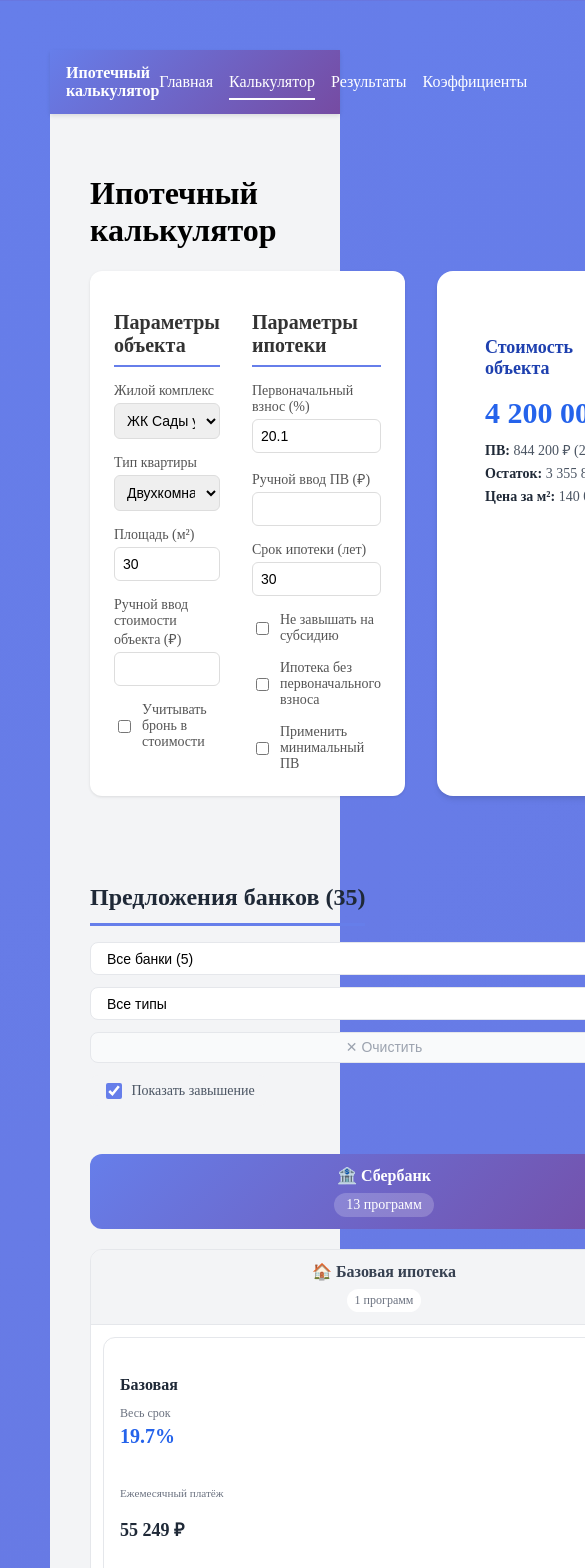
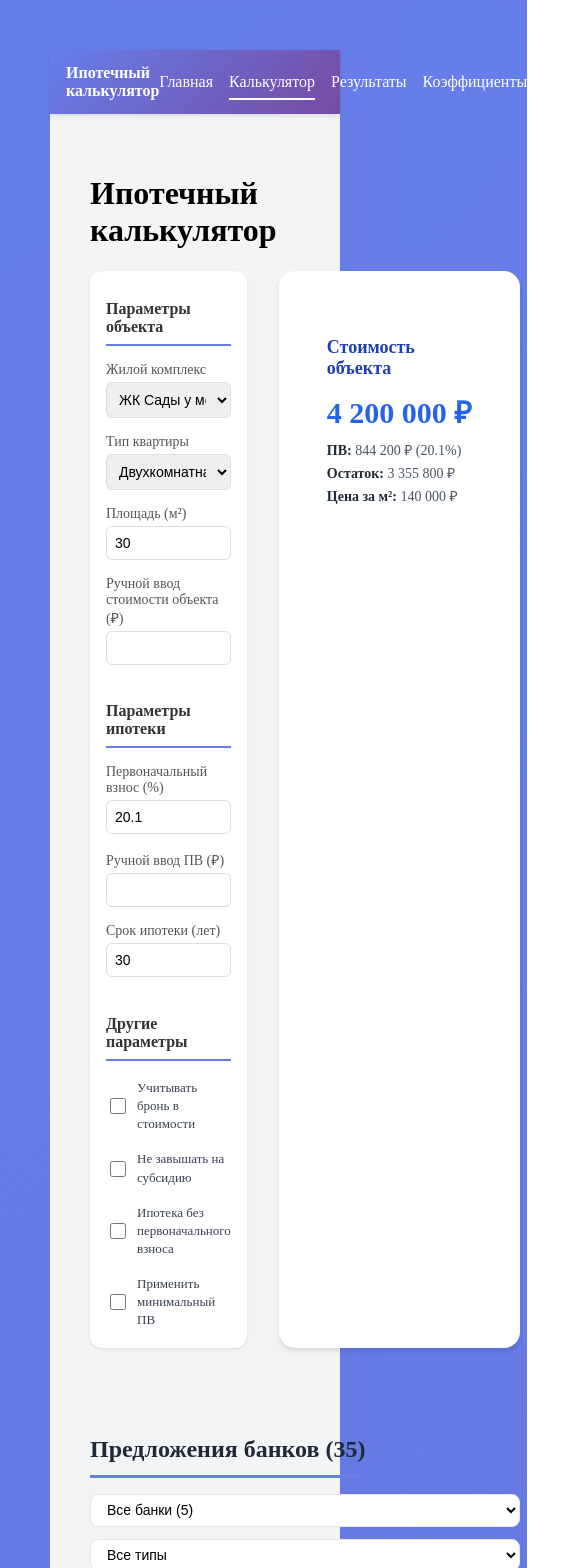
Before and after one commit to simonenkonikita/calc, a React (Vite) app: page /calculator in a window 390 px wide. Shown: the top 1568 px of the page, 585 px wide, since content can reach past the window. Built offline with nearby package versions, Linux system fonts and the light colour scheme.

Commit message:
Добавлен столбец в форму - Другие параметры

```diff
--- a/src/pages/MortgageCalculator/FormSection/FormSection.css
+++ b/src/pages/MortgageCalculator/FormSection/FormSection.css
@@ -8,7 +8,7 @@
 
 .form-grid {
   display: grid;
-  grid-template-columns: repeat(2, 1fr);
+  grid-template-columns: repeat(3, 1fr);
   gap: 2rem;
 }
 
@@ -19,7 +19,7 @@
 
 .form-block h2 {
   color: #333;
-  font-size: 1.25rem;
+  font-size: 1.125rem;
   font-weight: 600;
   margin-bottom: 1rem;
   padding-bottom: 0.5rem;
@@ -30,6 +30,7 @@
   display: flex;
   flex-direction: column;
   gap: 1rem;
+  flex: 1;
 }
 
 .field {
@@ -51,6 +52,14 @@
   border: 1px solid #ddd;
   border-radius: 0.375rem;
   font-size: 0.875rem;
+  transition: border-color 0.2s;
+}
+
+.field select:focus,
+.field input[type="number"]:focus {
+  border-color: #667eea;
+  outline: none;
+  box-shadow: 0 0 0 2px rgba(102, 126, 234, 0.1);
 }
 
 .field input[type="range"] {
@@ -63,24 +72,75 @@
   color: #667eea;
 }
 
+/* Блок с чекбоксами */
+.form-block-checkboxes .form-fields {
+  gap: 0.75rem;
+}
+
 .checkbox-field {
   display: flex;
   align-items: center;
   gap: 0.5rem;
+  padding: 0.25rem 0;
 }
 
-.checkbox-field input {
-  width: auto;
+.checkbox-field input[type="checkbox"] {
+  width: 18px;
+  height: 18px;
   cursor: pointer;
+  accent-color: #667eea;
+  flex-shrink: 0;
 }
 
 .checkbox-field label {
   font-size: 0.875rem;
-  color: #555;
+  color: #374151;
   cursor: pointer;
+  user-select: none;
+  line-height: 1.4;
+}
+
+.checkbox-field label:hover {
+  color: #1f2937;
 }
 
 .field input[type="number"]::placeholder {
   color: #9ca3af;
   font-size: 0.75rem;
 }
+
+/* Адаптив */
+@media (max-width: 1024px) {
+  .form-grid {
+    grid-template-columns: repeat(2, 1fr);
+    gap: 1.5rem;
+  }
+}
+
+@media (max-width: 768px) {
+  .form-section {
+    padding: 1rem;
+  }
+
+  .form-grid {
+    grid-template-columns: 1fr;
+    gap: 1.5rem;
+  }
+
+  .form-block h2 {
+    font-size: 1rem;
+  }
+
+  .checkbox-field {
+    padding: 0.15rem 0;
+  }
+
+  .checkbox-field input[type="checkbox"] {
+    width: 16px;
+    height: 16px;
+  }
+
+  .checkbox-field label {
+    font-size: 0.8125rem;
+  }
+}
--- a/src/pages/MortgageCalculator/FormSection/FormSection.tsx
+++ b/src/pages/MortgageCalculator/FormSection/FormSection.tsx
@@ -46,7 +46,6 @@ export const FormSection: React.FC<FormSectionProps> = ({
                   const newComplex = e.target.value;
                   const types = getApartmentTypes(newComplex);
                   onInputChange("complex", newComplex);
-                  // Автоматически выбираем первый доступный тип квартиры
                   if (types.length > 0) {
                     onInputChange("apartmentType", types[0]);
                   }
@@ -106,20 +105,6 @@ export const FormSection: React.FC<FormSectionProps> = ({
                 }
               />
             </div>
-
-            <div className="checkbox-field">
-              <input
-                type="checkbox"
-                id="considerDeposit"
-                checked={formData.considerDepositInCost}
-                onChange={(e: ChangeEvent<HTMLInputElement>) =>
-                  onInputChange("considerDepositInCost", e.target.checked)
-                }
-              />
-              <label htmlFor="considerDeposit">
-                Учитывать бронь в стоимости
-              </label>
-            </div>
           </div>
         </div>
 
@@ -175,6 +160,26 @@ export const FormSection: React.FC<FormSectionProps> = ({
                 placeholder="30"
               />
             </div>
+          </div>
+        </div>
+
+        {/* Блок: Другие параметры */}
+        <div className="form-block form-block-checkboxes">
+          <h2>Другие параметры</h2>
+          <div className="form-fields">
+            <div className="checkbox-field">
+              <input
+                type="checkbox"
+                id="considerDeposit"
+                checked={formData.considerDepositInCost}
+                onChange={(e: ChangeEvent<HTMLInputElement>) =>
+                  onInputChange("considerDepositInCost", e.target.checked)
+                }
+              />
+              <label htmlFor="considerDeposit">
+                Учитывать бронь в стоимости
+              </label>
+            </div>
 
             <div className="checkbox-field">
               <input
```
